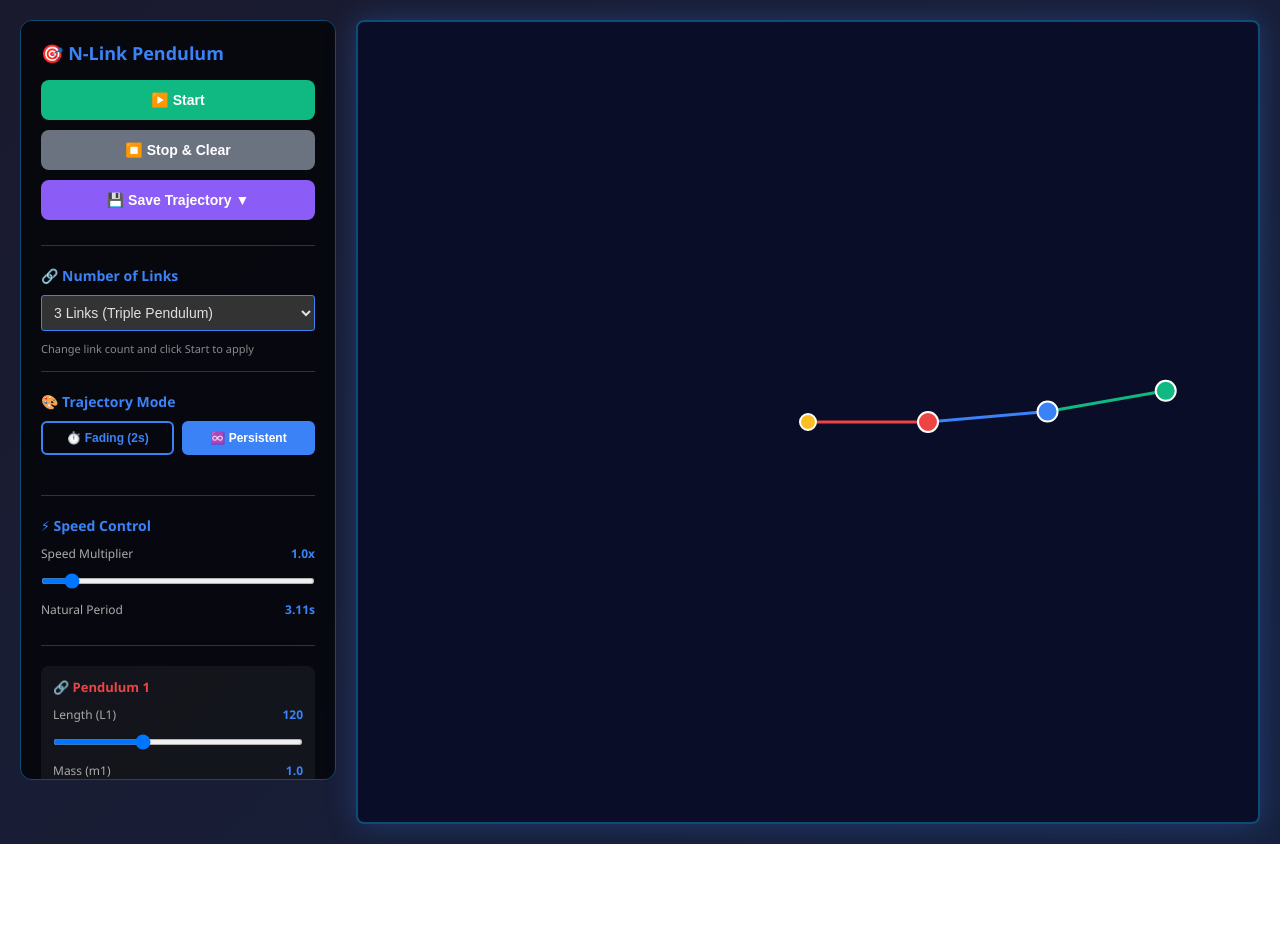
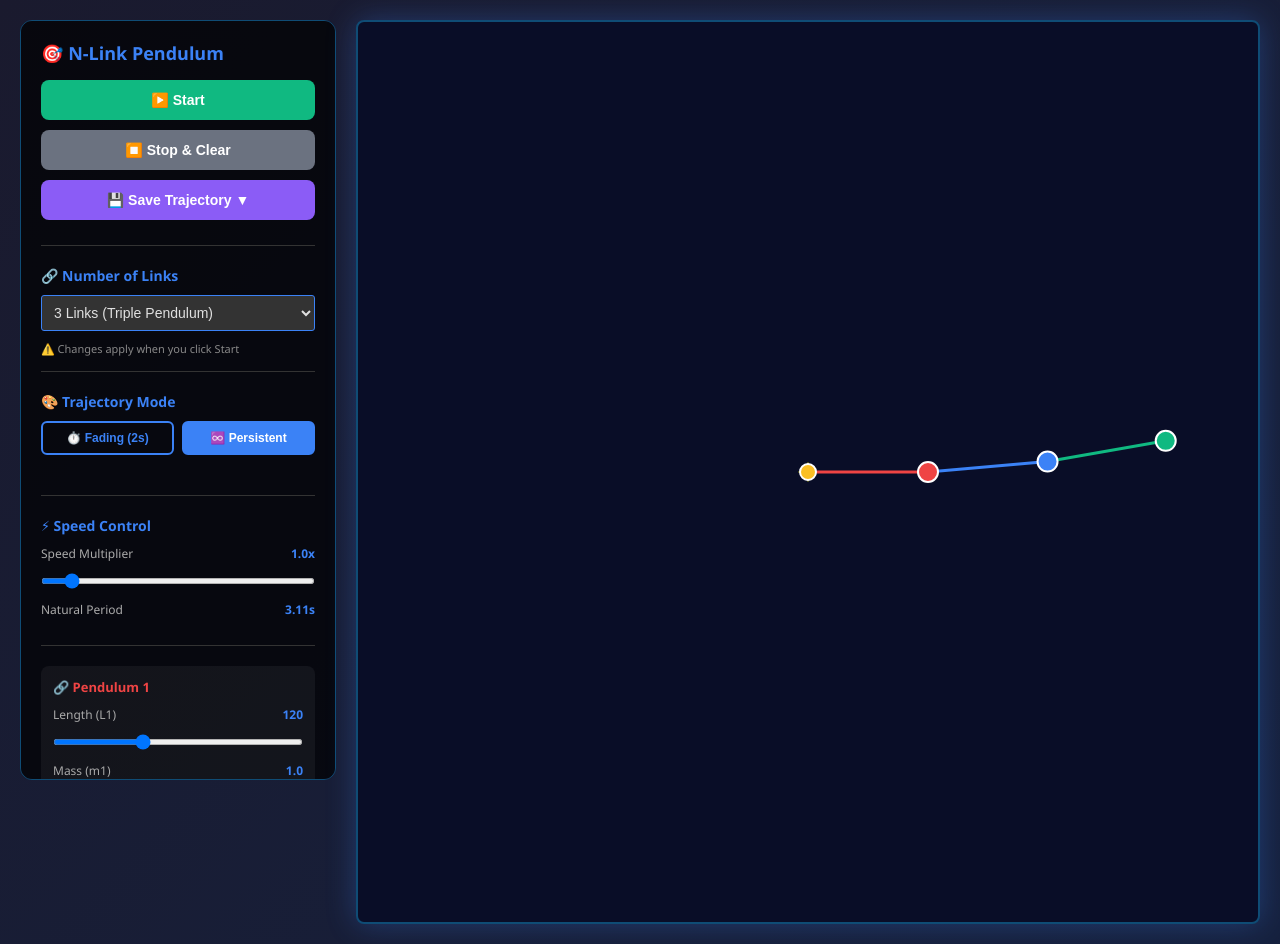
Before and after one commit to HamedGhaneS/My-AI-Tools, a plain HTML site: page Physics-AI/3Pen/index.html in a window 1280 px wide. Before the commit the page ends 844 px from the top, so only its background shows below. Drawn offline with Linux system fonts and the light colour scheme.

Commit message:
Update index.html

```diff
--- a/Physics-AI/3Pen/index.html
+++ b/Physics-AI/3Pen/index.html
@@ -185,6 +185,16 @@
         .save-menu button:hover { background: rgba(59, 130, 246, 0.3); }
         .save-menu button:first-child { border-radius: 8px 8px 0 0; }
         .save-menu button:last-child { border-radius: 0 0 8px 8px; }
+        .canvas-center-marker {
+            position: absolute;
+            width: 10px;
+            height: 10px;
+            background: rgba(255, 255, 0, 0.3);
+            border: 1px solid rgba(255, 255, 0, 0.6);
+            border-radius: 50%;
+            pointer-events: none;
+            transform: translate(-50%, -50%);
+        }
     </style>
 </head>
 <body>
@@ -214,7 +224,7 @@
                 <option value="4">4 Links (Quadruple Pendulum)</option>
                 <option value="5">5 Links (Quintuple Pendulum)</option>
             </select>
-            <p class="info-text">Change link count and click Start to apply</p>
+            <p class="info-text">⚠️ Changes apply when you click Start</p>
         </div>
 
         <div class="param-group">
@@ -250,11 +260,11 @@
             </div>
         </div>
 
-        <p class="info-text">💡 <strong>Tip:</strong> Changes apply when you click Start. Use persistent mode to see full chaotic patterns!</p>
+        <p class="info-text">💡 Pivot is at canvas center. Full workspace visible for inverted pendulums!</p>
     </div>
 
     <div class="canvas-container">
-        <canvas id="canvas" width="900" height="800"></canvas>
+        <canvas id="canvas" width="900" height="900"></canvas>
     </div>
 
     <script>
@@ -263,6 +273,10 @@
 
         // Colors for up to 5 pendulums
         const pendulumColors = ['#ef4444', '#3b82f6', '#10b981', '#f59e0b', '#8b5cf6'];
+
+        // FIXED: Origin at exact center
+        const ORIGIN_X = canvas.width / 2;
+        const ORIGIN_Y = canvas.height / 2;
 
         // State
         let isRunning = false;
@@ -280,9 +294,7 @@
             masses: [1.0, 1.0, 1.0, 1.0, 1.0],
             lengths: [120, 120, 120, 120, 120],
             thetas: [Math.PI / 2, Math.PI / 2 + 0.087, Math.PI / 2 + 0.174, Math.PI / 2 + 0.26, Math.PI / 2 + 0.35],
-            omegas: [0, 0, 0, 0, 0],
-            originX: canvas.width / 2,
-            originY: canvas.height / 2  // CENTER for upward/downward visibility
+            omegas: [0, 0, 0, 0, 0]
         };
 
         let initialParams = JSON.parse(JSON.stringify(params));
@@ -293,6 +305,20 @@
 
         const FADING_WINDOW = 2.0;
         const dt = 0.02;
+
+        // Draw center marker (for debugging - can be removed)
+        function drawCenterMarker() {
+            ctx.save();
+            ctx.strokeStyle = 'rgba(255, 255, 0, 0.5)';
+            ctx.lineWidth = 1;
+            ctx.beginPath();
+            ctx.moveTo(ORIGIN_X - 10, ORIGIN_Y);
+            ctx.lineTo(ORIGIN_X + 10, ORIGIN_Y);
+            ctx.moveTo(ORIGIN_X, ORIGIN_Y - 10);
+            ctx.lineTo(ORIGIN_X, ORIGIN_Y + 10);
+            ctx.stroke();
+            ctx.restore();
+        }
 
         // Generate dynamic controls for pendulums
         function generateControls() {
@@ -417,7 +443,6 @@
 
             // Forward elimination
             for (let i = 0; i < n; i++) {
-                // Find pivot
                 let maxRow = i;
                 for (let k = i + 1; k < n; k++) {
                     if (Math.abs(augmented[k][i]) > Math.abs(augmented[maxRow][i])) {
@@ -426,7 +451,6 @@
                 }
                 [augmented[i], augmented[maxRow]] = [augmented[maxRow], augmented[i]];
 
-                // Eliminate column
                 for (let k = i + 1; k < n; k++) {
                     const factor = augmented[k][i] / augmented[i][i];
                     for (let j = i; j <= n; j++) {
@@ -453,7 +477,6 @@
             const n = numLinks;
             const effectiveDt = dt * params.speed;
 
-            // Current state
             const state = [...params.thetas.slice(0, n), ...params.omegas.slice(0, n)];
 
             // K1
@@ -493,13 +516,13 @@
             simulationTime += effectiveDt;
         }
 
-        // Get positions of all masses
+        // Get positions of all masses - FIXED to use correct origin
         function getPositions() {
             const positions = [];
-            let x = params.originX;
-            let y = params.originY;
+            let x = ORIGIN_X;
+            let y = ORIGIN_Y;
 
-            positions.push({x, y}); // Pivot
+            positions.push({x, y}); // Pivot at center
 
             for (let i = 0; i < numLinks; i++) {
                 x += params.lengths[i] * Math.sin(params.thetas[i]);
@@ -555,6 +578,9 @@
         function draw() {
             ctx.fillStyle = trajectoryMode === 'persistent' ? 'rgba(10, 14, 39, 0.05)' : 'rgba(10, 14, 39, 0.3)';
             ctx.fillRect(0, 0, canvas.width, canvas.height);
+
+            // Draw center marker
+            drawCenterMarker();
 
             const positions = getPositions();
 
@@ -620,16 +646,13 @@
             }
 
             if (mode === 'individual') {
-                // Save each link separately
                 for (let i = 0; i < numLinks; i++) {
                     saveSingleTrajectory(i);
                 }
                 alert(`Saved ${numLinks} separate trajectory images!`);
             } else if (mode === 'end') {
-                // Save only end effector
                 saveSingleTrajectory(numLinks - 1);
             } else {
-                // Save all combined
                 saveCombinedTrajectory();
             }
         }
@@ -640,16 +663,13 @@
             saveCanvas.height = canvas.height;
             const saveCtx = saveCanvas.getContext('2d');
 
-            // Background
             saveCtx.fillStyle = '#0a0e27';
             saveCtx.fillRect(0, 0, saveCanvas.width, saveCanvas.height);
 
-            // Draw initial state (ghost)
             saveCtx.globalAlpha = 0.3;
             drawInitialState(saveCtx, linkIndex);
             saveCtx.globalAlpha = 1.0;
 
-            // Draw trajectory
             const traj = fullTrajectories[linkIndex];
             saveCtx.strokeStyle = pendulumColors[linkIndex];
             saveCtx.lineWidth = 2;
@@ -660,10 +680,8 @@
             }
             saveCtx.stroke();
 
-            // Add info box
             drawInfoBox(saveCtx, `Link ${linkIndex + 1} Trajectory`, linkIndex);
 
-            // Download
             saveCanvas.toBlob(blob => {
                 const url = URL.createObjectURL(blob);
                 const a = document.createElement('a');
@@ -680,16 +698,13 @@
             saveCanvas.height = canvas.height;
             const saveCtx = saveCanvas.getContext('2d');
 
-            // Background
             saveCtx.fillStyle = '#0a0e27';
             saveCtx.fillRect(0, 0, saveCanvas.width, saveCanvas.height);
 
-            // Draw initial state
             saveCtx.globalAlpha = 0.3;
             drawInitialState(saveCtx, -1);
             saveCtx.globalAlpha = 1.0;
 
-            // Draw all trajectories
             for (let i = 0; i < numLinks; i++) {
                 const traj = fullTrajectories[i];
                 saveCtx.strokeStyle = pendulumColors[i];
@@ -702,10 +717,8 @@
                 saveCtx.stroke();
             }
 
-            // Add info box
             drawInfoBox(saveCtx, 'All Trajectories', -1);
 
-            // Download
             saveCanvas.toBlob(blob => {
                 const url = URL.createObjectURL(blob);
                 const a = document.createElement('a');
@@ -718,8 +731,8 @@
 
         function drawInitialState(ctx, highlightLink) {
             const positions = [];
-            let x = params.originX;
-            let y = params.originY;
+            let x = ORIGIN_X;
+            let y = ORIGIN_Y;
             positions.push({x, y});
 
             for (let i = 0; i < numLinks; i++) {
@@ -728,7 +741,6 @@
                 positions.push({x, y});
             }
 
-            // Draw rods
             ctx.lineWidth = 2;
             for (let i = 0; i < numLinks; i++) {
                 ctx.strokeStyle = highlightLink === i ? pendulumColors[i] : '#666';
@@ -738,7 +750,6 @@
                 ctx.stroke();
             }
 
-            // Draw masses
             for (let i = 0; i < numLinks; i++) {
                 ctx.fillStyle = highlightLink === i ? pendulumColors[i] : '#666';
                 ctx.beginPath();
@@ -753,19 +764,16 @@
             const boxWidth = 280;
             const boxHeight = linkIndex >= 0 ? 180 : 200;
 
-            // Semi-transparent background
             ctx.fillStyle = 'rgba(0, 0, 0, 0.85)';
             ctx.fillRect(boxX, boxY, boxWidth, boxHeight);
             ctx.strokeStyle = '#3b82f6';
             ctx.lineWidth = 2;
             ctx.strokeRect(boxX, boxY, boxWidth, boxHeight);
 
-            // Title
             ctx.fillStyle = '#3b82f6';
             ctx.font = 'bold 16px Arial';
             ctx.fillText(title, boxX + 10, boxY + 25);
 
-            // Info
             ctx.fillStyle = '#e0e0e0';
             ctx.font = '12px Arial';
             let yPos = boxY + 50;
@@ -799,7 +807,6 @@
             this.className = isRunning ? 'btn-danger' : 'btn-success';
 
             if (isRunning) {
-                // Save initial state
                 initialParams = JSON.parse(JSON.stringify(params));
                 animate();
             }
@@ -812,7 +819,6 @@
                 document.getElementById('startStopBtn').className = 'btn-success';
             }
 
-            // Clear everything
             params = JSON.parse(JSON.stringify(initialParams));
             params.omegas = [0, 0, 0, 0, 0];
             simulationTime = 0;
@@ -831,14 +837,12 @@
             document.getElementById('saveMenu').classList.toggle('active');
         });
 
-        // Close save menu when clicking outside
         document.addEventListener('click', function(e) {
             if (!e.target.closest('.save-dropdown')) {
                 document.getElementById('saveMenu').classList.remove('active');
             }
         });
 
-        // Trajectory mode
         document.getElementById('fadingMode').addEventListener('click', function() {
             trajectoryMode = 'fading';
             this.classList.add('active');
@@ -851,20 +855,17 @@
             document.getElementById('fadingMode').classList.remove('active');
         });
 
-        // Speed slider
         document.getElementById('speed').addEventListener('input', function() {
             params.speed = parseFloat(this.value);
             document.getElementById('speedVal').textContent = this.value + 'x';
         });
 
-        // Gravity slider
         document.getElementById('gravity').addEventListener('input', function() {
             params.g = parseFloat(this.value);
             document.getElementById('gVal').textContent = this.value + ' m/s²';
             updateNaturalPeriod();
         });
 
-        // Damping slider
         document.getElementById('damping').addEventListener('input', function() {
             params.damping = parseFloat(this.value);
             document.getElementById('dampVal').textContent = this.value;
```
